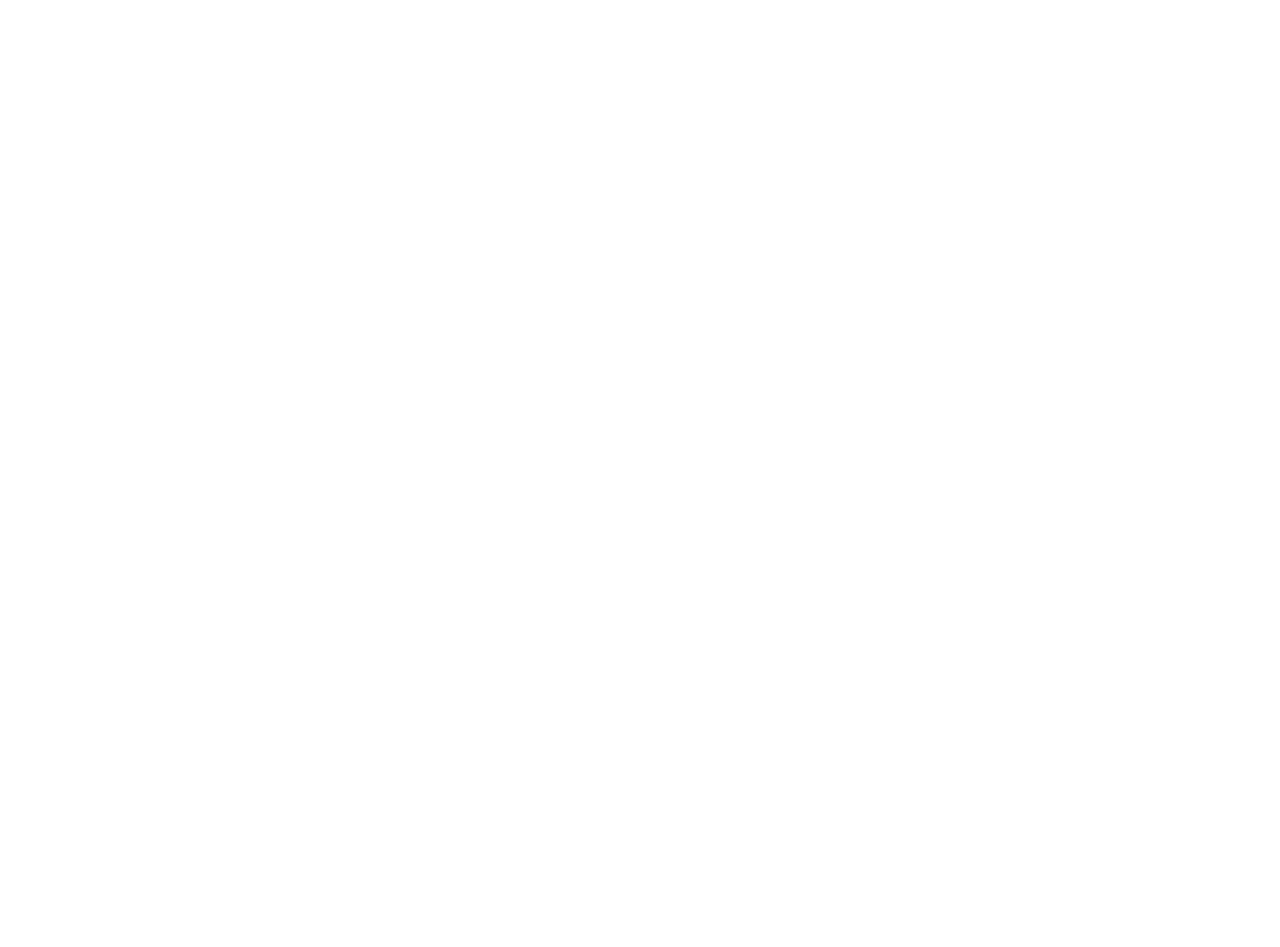
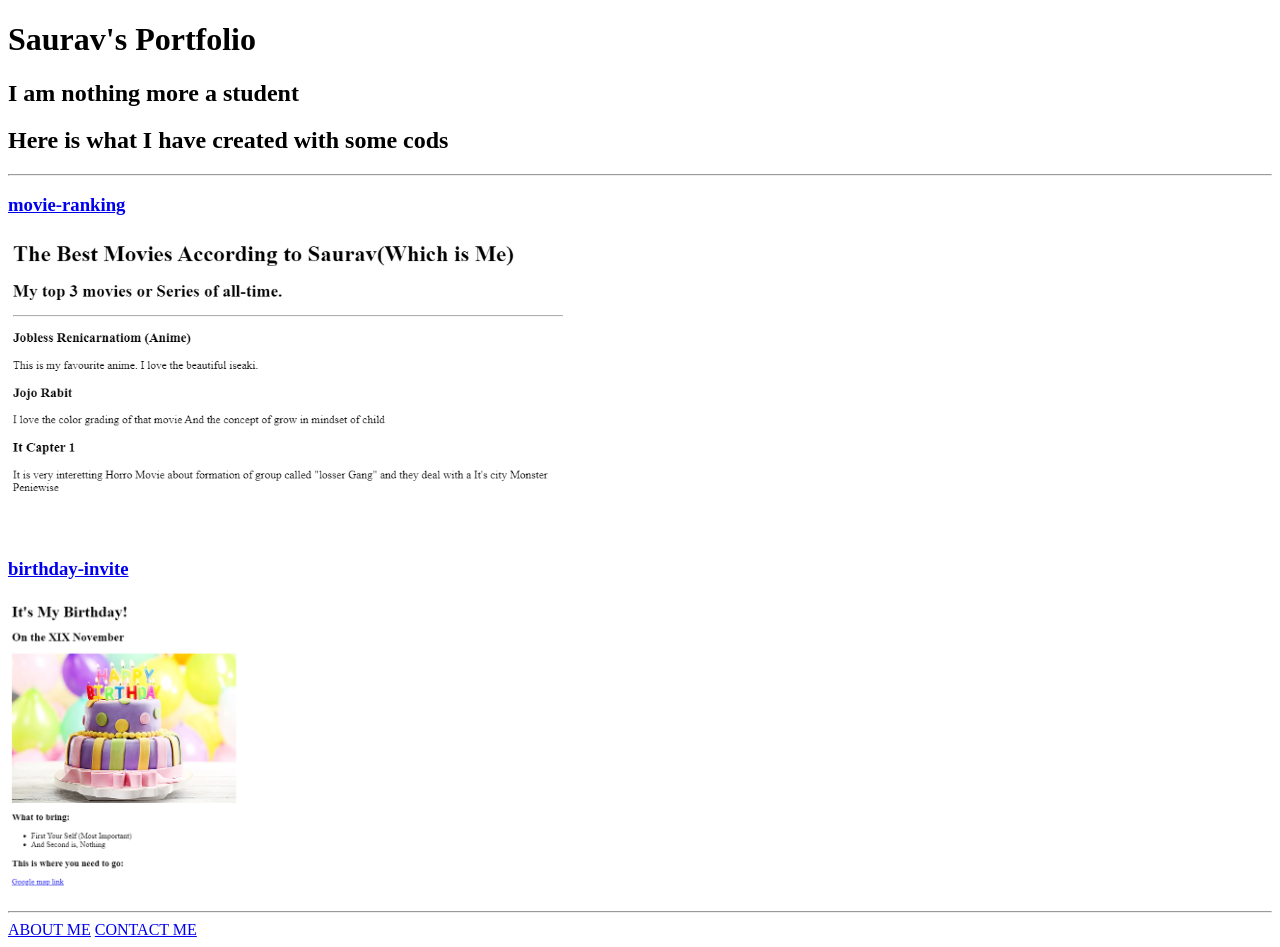
Before and after one commit to Saura-Kukreti/html-portfolio, a plain HTML site: page index.html in a window 1280 px wide. Before the commit the page ends 800 px from the top, so only its background shows below. Drawn offline with Linux system fonts and the light colour scheme.

Commit message:
index.html

```diff
--- a/index.html
+++ b/index.html
@@ -1,15 +1,21 @@
-<!-- TODO 1: Create the HTML Boilerplate -->
+<!DOCTYPE HTML>
+<html lang="en">
+    <head>
+        <meta charset="UTF-8">
+        <title>My Potpolio</title>
+    </head>
+    <body>
+        <h1>Saurav's Portfolio</h1>
+        <h2>I am nothing more a student</h2>
+        <h2>Here is what I have created with some cods</h2>
+        <hr>
+        <h3><a href="./public/movie-ranking.html">movie-ranking</a></h3>
+        <img  height="300" src="./assets/images/Best Movie.png" alt="movie list image">
+        <h3><a href="./public/birthday-invite.html">birthday-invite</a></h3>
+        <img height="300" src="./assets/images/Brith Day card.png" alt="Brith dat Invitation">
+<hr>
+     <a href="./public/about.html">ABOUT ME</a>
+     <a href="./public/contact.html">CONTACT ME</a>
 
-<!-- TODO 2: Add Your previous projects' HTML into the public folder -->
-
-<!-- TODO 3: Take screenshots of your project previews and add the images to the images folder -->
-
-<!-- TODO 4: Add titles/subtitles etc. -->
-
-<!-- TODO 5: Add a link to the project pages -->
-
-<!-- TODO 6: Add images to show the project previews
-HINT for TODO 6: You can use the height attribute set to 200 to make the image smaller:
-https://developer.mozilla.org/en-US/docs/Web/HTML/Element/img#attr-height -->
-
-<!-- TODO 7: Add the Contact Me and About Me page links -->
+    </body>
+</html>
```
